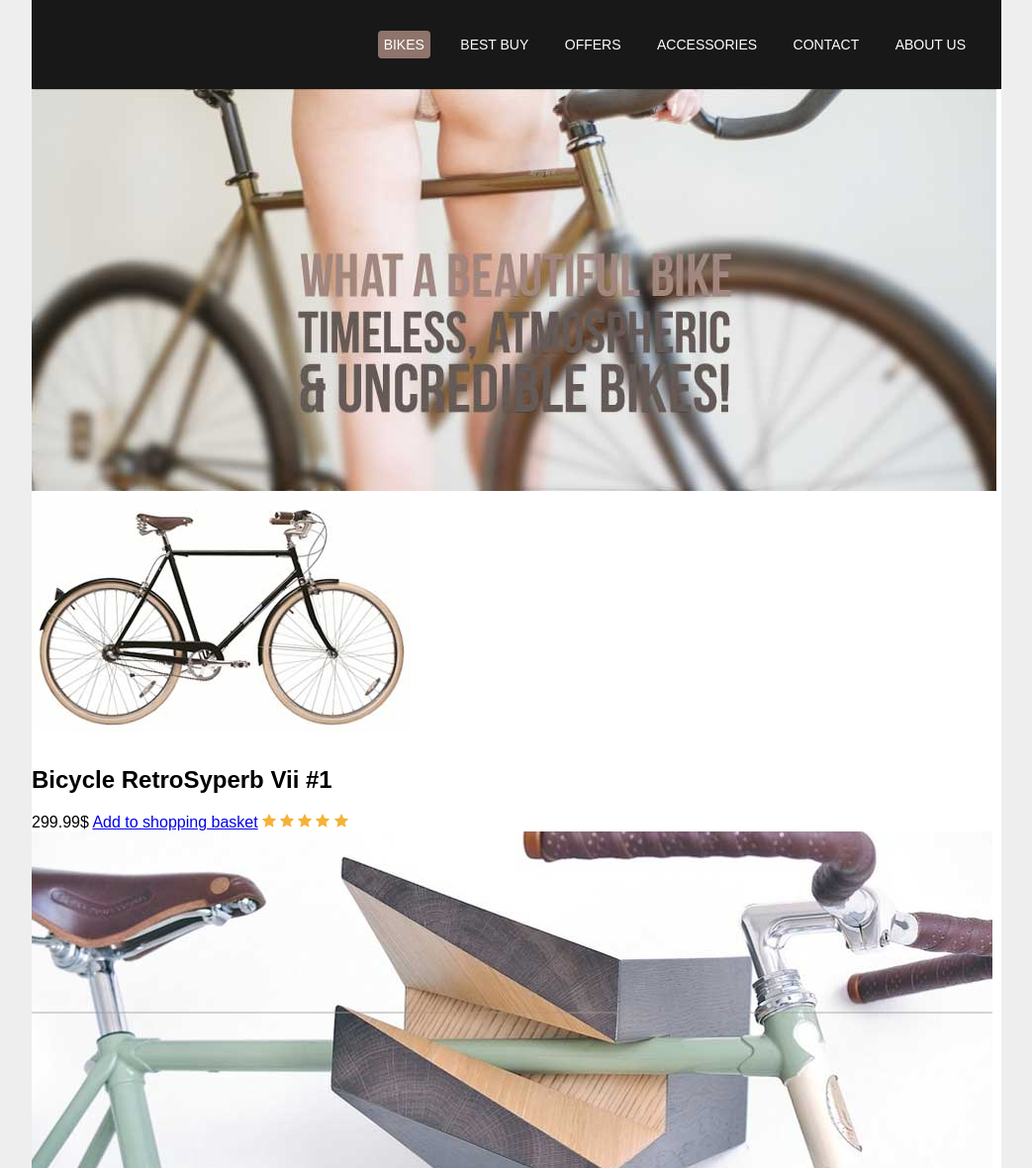
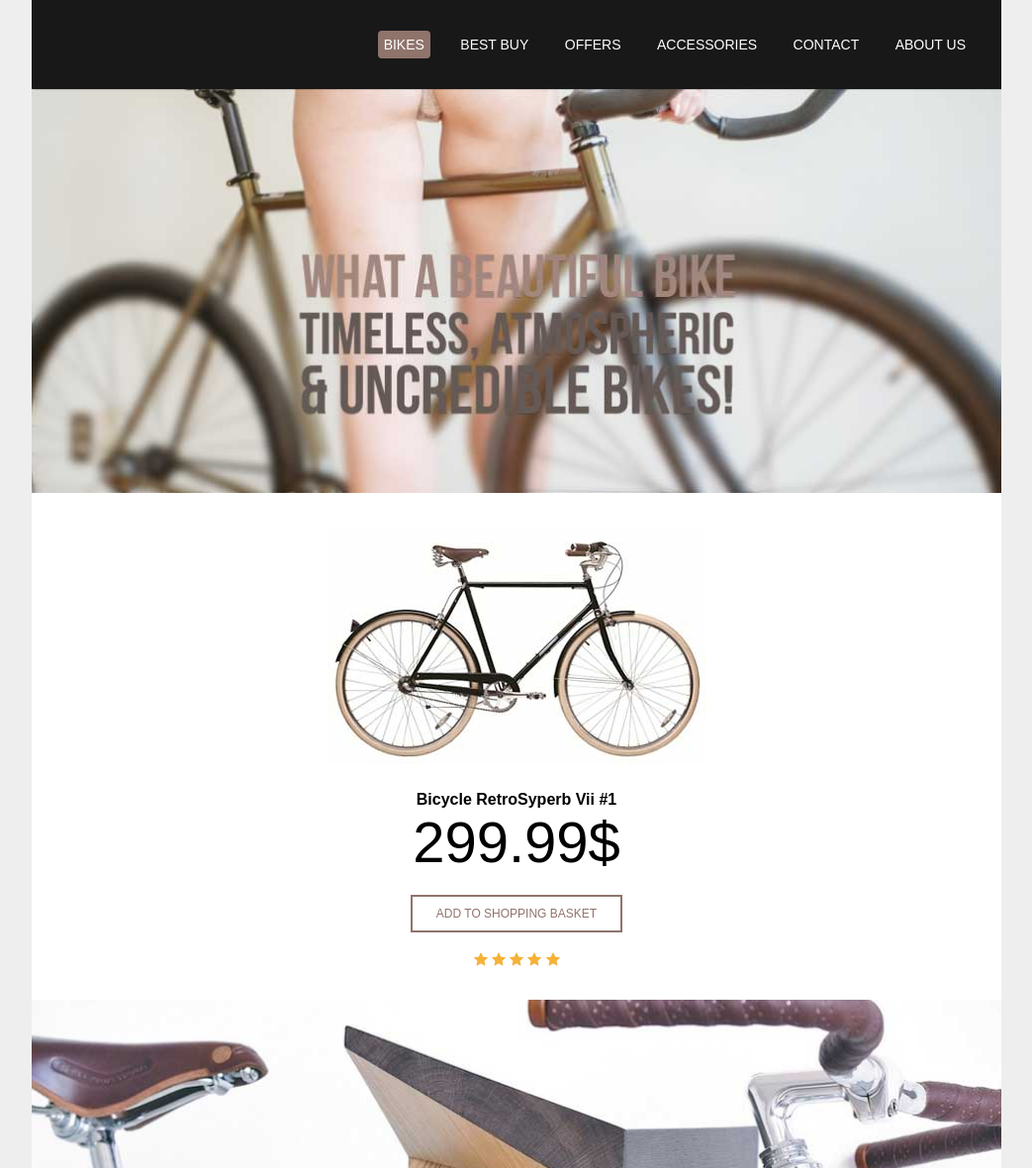
Before and after one commit to MariaMicek/css-tutorial, a plain HTML site: page index.html in a window 1280 px wide. Shown: the top 1180 px of the page at 99% size, without its empty margins (118-1161 px from the left). Drawn offline with Linux system fonts and the light colour scheme.

Commit message:
Edited rest of index.html in style.css

```diff
--- a/style.css
+++ b/style.css
@@ -32,3 +32,36 @@ body{
     background-color: #8f746c;
     border-radius: 4px;
 }
+#lead-banner img{
+    width: 100%;
+}
+#shop{
+    margin: 30px 0;
+    text-align: center;
+}
+#shop h2.product-name{
+    font-size: 16px;
+    margin-bottom: 0;
+}
+#shop span.price{
+    font-size: 58px;
+    display: block;
+}
+#shop a.add-to-bag{
+    display: block;
+    color: #8f746c;
+    text-transform: uppercase;
+    text-decoration: none;
+    font-size: 12px;
+    padding: 10px 0;
+    border: 2px solid #8f746c;
+    width: 210px;
+    margin: 20px auto;
+}
+#shop a.add-to-bag:hover{
+    color: #fff;
+    background-color: #8f746c;
+}
+#footer-banner img{
+    width:100%
+}
```
